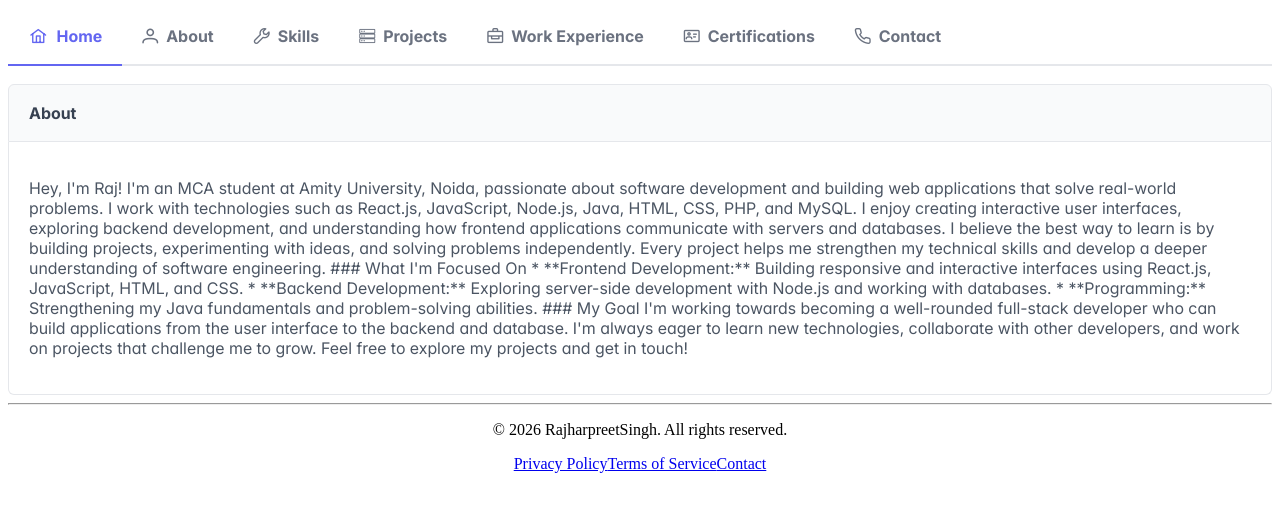
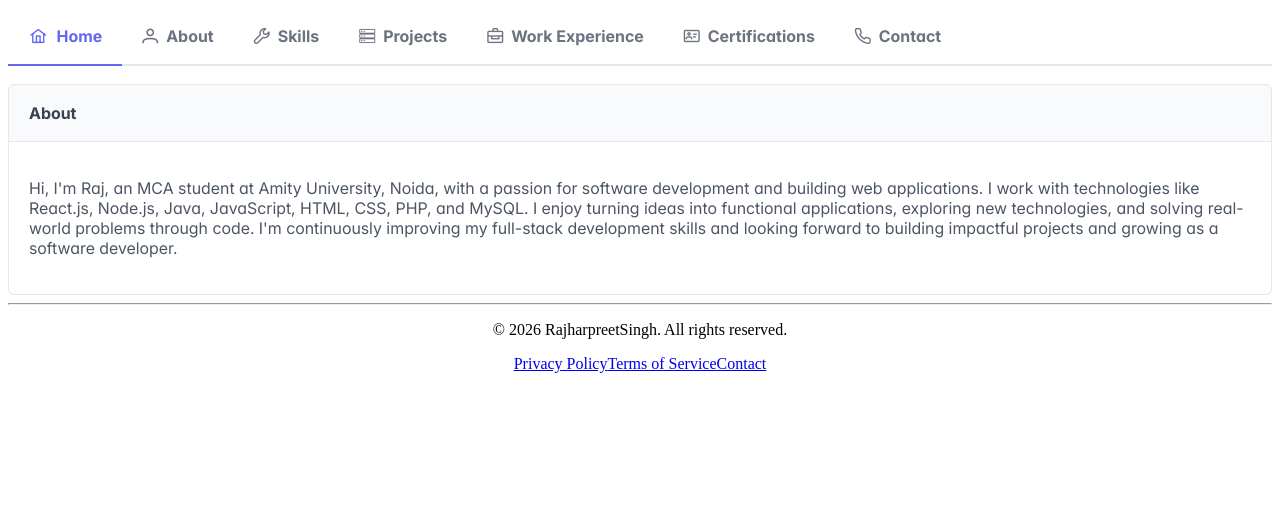
Before and after one commit to Rajharpreetsingh/RajharpreetSingh, a React (Vite) app: page /about in a window 1280 px wide. Shown: the top 512 px of the page. Built offline with nearby package versions, Linux system fonts and the light colour scheme.

Commit message:
updates pushed

```diff
--- a/src/About.jsx
+++ b/src/About.jsx
@@ -16,29 +16,13 @@ export default function TemplateDemo() {
                 <Panel header="About">
                     <p className="m-0">
 
-
-Hey, I'm Raj!
-
-I'm an MCA student at Amity University, Noida, passionate about software development and building web applications that solve real-world problems.
-
-I work with technologies such as React.js, JavaScript, Node.js, Java, HTML, CSS, PHP, and MySQL. I enjoy creating interactive user interfaces, exploring backend development, and understanding how frontend applications communicate with servers and databases.
-
-I believe the best way to learn is by building projects, experimenting with ideas, and solving problems independently. Every project helps me strengthen my technical skills and develop a deeper understanding of software engineering.
-
-### What I'm Focused On
-
-* **Frontend Development:** Building responsive and interactive interfaces using React.js, JavaScript, HTML, and CSS.
-* **Backend Development:** Exploring server-side development with Node.js and working with databases.
-* **Programming:** Strengthening my Java fundamentals and problem-solving abilities.
-
-### My Goal
-
-I'm working towards becoming a well-rounded full-stack developer who can build applications from the user interface to the backend and database.
-
-I'm always eager to learn new technologies, collaborate with other developers, and work on projects that challenge me to grow.
-
-Feel free to explore my projects and get in touch!
-
+                     Hi, I'm Raj, an MCA student at Amity University, Noida, with a passion
+  for software development and building web applications. I work with
+  technologies like React.js, Node.js, Java, JavaScript, HTML, CSS, PHP,
+  and MySQL. I enjoy turning ideas into functional applications, exploring
+  new technologies, and solving real-world problems through code. I'm
+  continuously improving my full-stack development skills and looking
+  forward to building impactful projects and growing as a software developer.
 
                     </p>
                 </Panel>
```
